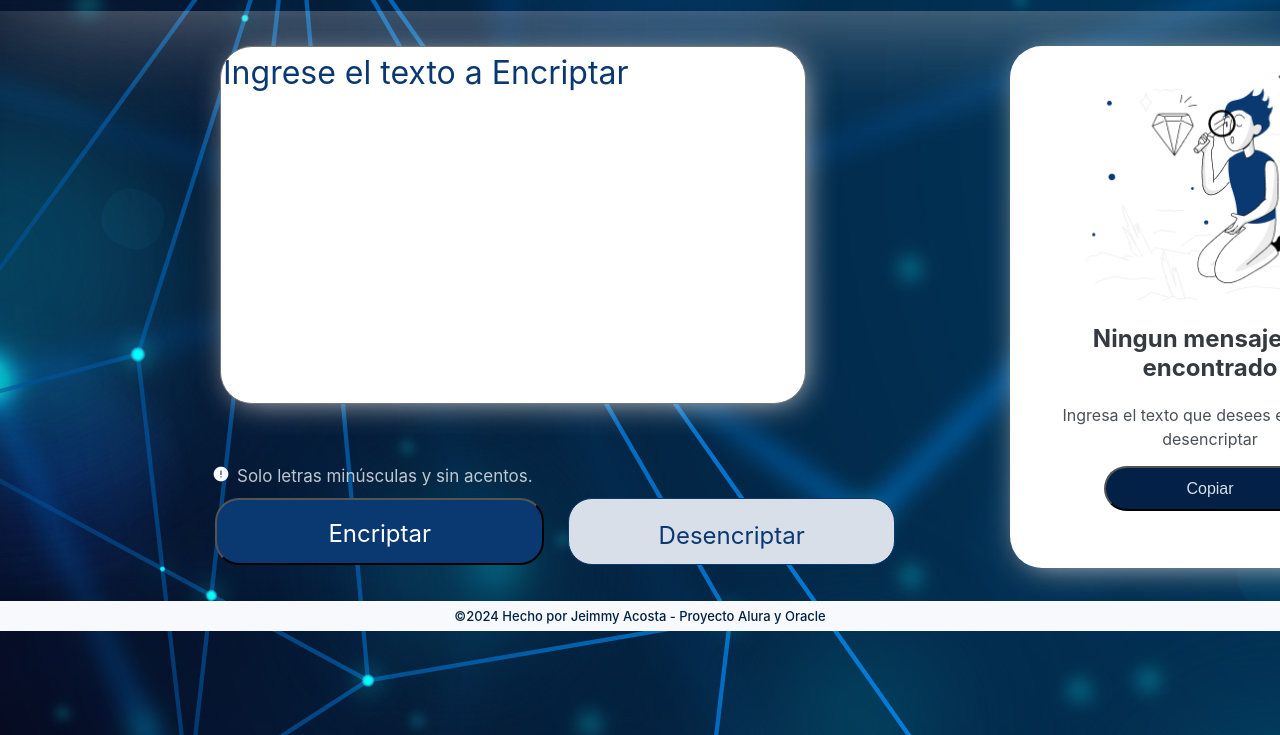
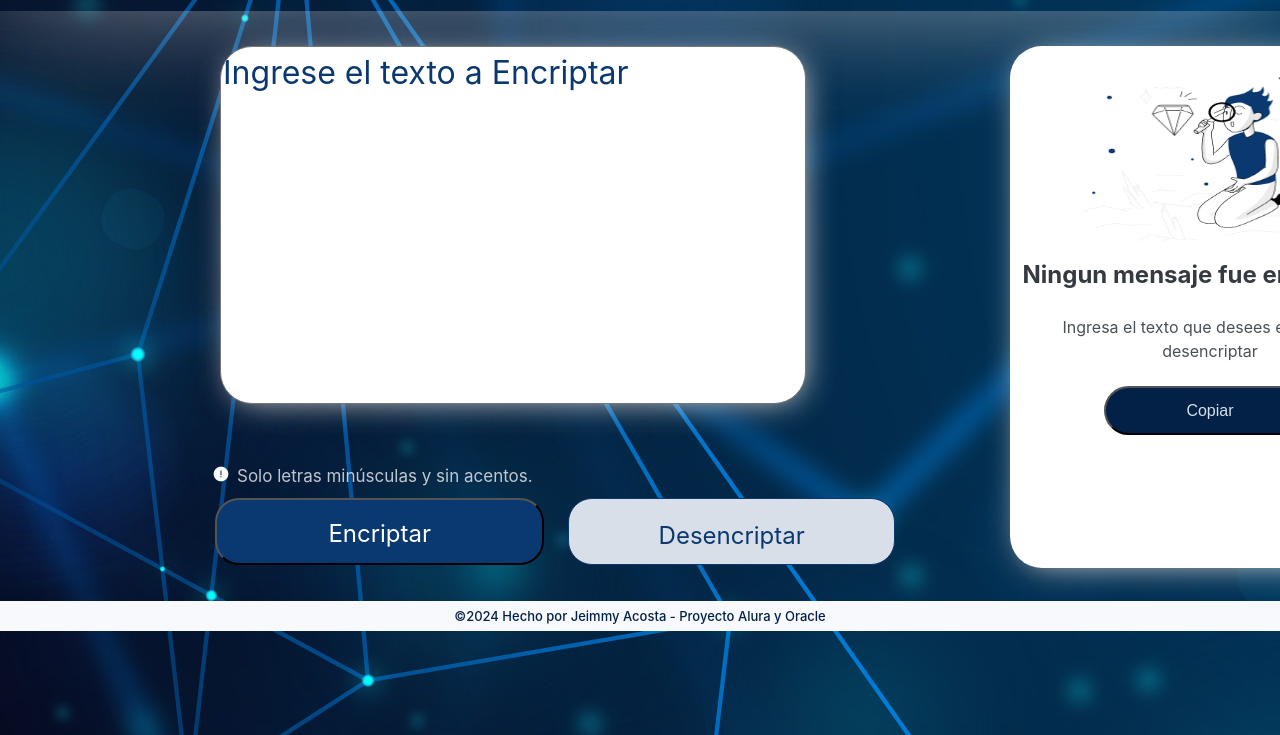
Before and after one commit to JEIMMY-ACOSTA/Encriptador-Alura, a plain HTML site: page index.html in a window 1280 px wide. Shown: the part 65-800 px from the top of the page. Drawn offline with Linux system fonts and the light colour scheme.

Commit message:
cambios en html y css por muñeco y seccion derecha

```diff
--- a/index.html
+++ b/index.html
@@ -36,14 +36,14 @@
 
         <section class="cont-2 not-found" id="caja2">
             <div class="img-muñeco">
-                <img src="img/Muñeco.png" alt="muñeco" class="muñeco1" id="muneco1">
+                <img src="img/Muñeco.png" width="100%" alt="muñeco" class="muñeco1" id="muneco1">
             </div>
 
             <div class="mensaje_Encriptador" id="caja">
 
                 <h2 class="title_mensage" id="titleMensage">Ningun mensaje fue encontrado</h2>
 
-                <p class="cuadro_text" id="cuadroText">Ingresa el texto que desees encriptar o desencriptar</p>
+                <div><p class="cuadro_text" id="cuadroText">Ingresa el texto que desees encriptar o desencriptar</p></div>
 
 
                 <button class="btn_copiar" onclick="copiar()">Copiar</button>
@@ -59,9 +59,8 @@
             <div class="mensaje_Encriptador" id="caja">
                 <textarea name="text-area" class="recuadroBlanco" id="recuadroBlanco" cols="30" rows="10"></textarea>
 
-                <button class="btn_copiar" onclick="copiar()">Copiar</button>
             </div>
-
+            <button class="btn_copiar" onclick="copiar()">Copiar</button>
         </section>
 
     </main>
--- a/style.css
+++ b/style.css
@@ -1,6 +1,3 @@
-
-
-
 html {
     width: 100vw;
     height: 100vh;
@@ -11,7 +8,7 @@ html {
 body {
     margin: 0;
     height: 100vh;
-    background-image:url("./img/fondo.jpg");
+    background-image: url("./img/fondo.jpg");
     background-repeat: no-repeat;
 }
 
@@ -107,7 +104,7 @@ h1 {
 
 }
 
-#icono{
+#icono {
     width: 1%;
 }
 
@@ -203,21 +200,30 @@ button {
     align-items: center;
 }
 
-.muñeco1 {
-    margin-top: 29px;
+.img-muñeco{
     width: 250px;
-    height: 300;
+    height: 200px;
+    display: flex;
+    justify-content: center;
+    margin-top: 7px;
 }
 
+
+.muñeco1 {
+    margin-top: 24px;
+    width: 305px;
+    height: 82%;
+
+}
 
 /*estilo a elementos internos del recuadro muñeco y textos*/
 /*mensaje encriptado*/
 
 .mensaje_Encriptador {
-    width: 300px;
+       /* width: 300px; */
+    /* height: 10px; */
     display: flex;
-    /* height: 48px; */
-    /* top: 150px; */
+
     font-family: "Inter";
     font-style: normal;
     font-weight: 400;
@@ -226,18 +232,19 @@ button {
     text-align: center;
     color: #495057;
     align-content: center;
-    /* margin: -23px; */
-    /* padding: 0; */
     justify-content: center;
     align-items: center;
     flex-direction: column;
+    margin-top: -12px;
+
+
 }
 
 .mensaje_Encriptador h2 {
-    width: 300px;
-    height: 58px;
-    /* padding: 0; */
-    /* margin: 0; */
+    /* width: 300px;
+    height: 30%; */
+    display: flex;
+    flex-direction: column;
     font-family: "Inter";
     font-style: normal;
     font-weight: 700;
@@ -245,20 +252,29 @@ button {
     line-height: 120%;
     text-align: center;
     color: #343a40;
+
+}
+
+.title_mensage{
+
+    margin-top: 20px;
 }
 
 .cuadro_text {
+
     display: flex;
+    flex-direction: column;
     padding: 0;
-    margin: 0;
+
 }
 
-.recuadroBlanco{
+.recuadroBlanco {
 
     margin-top: 70px;
     font-size: 16px;
     border: none;
     resize: none;
+    top: 10px;
 }
 
 .mensaje_Encriptador p {
@@ -273,24 +289,26 @@ button {
     line-height: 150%;
     text-align: center;
     color: #495057;
+    margin-top: 5px;
 }
-.display-none{
+
+.display-none {
     display: none;
 }
 
-.btn_copiar{
+.btn_copiar {
     width: 212px;
-    height: 45px;
+    height: 49px;
     background-color: #032146;
     border-radius: 32px;
     color: #d8dfe8;
-    margin-top: 15px;
+    margin-top: 2%;
     font-size: 16px;
 }
 
 
 .bottom {
-    background-color:#f7f9fc;
+    background-color: #f7f9fc;
     color: #032146;
     display: flex;
     flex-direction: column;
```
